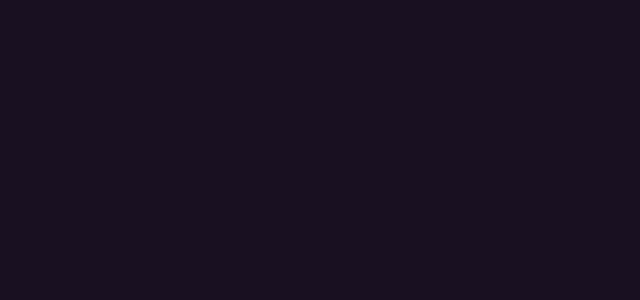
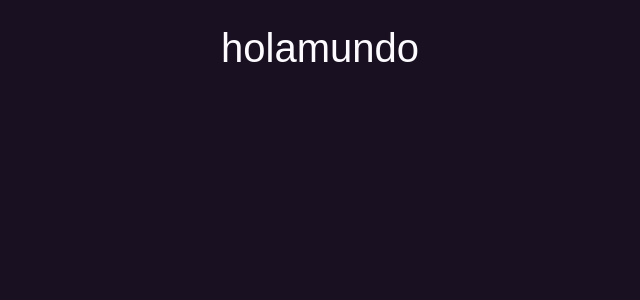
Before and after one commit to LuzmilaAmaya/ProyectoModulo2, a React (Vite) app: page /detalles in a window 1280 px wide. Before the commit this address had no page. Shown: the top 300 px of the page, without its empty margins (320-960 px from the left). Built offline with nearby package versions, Linux system fonts and the light colour scheme.

Commit message:
se linkio y agrego css

```diff
--- a/src/components/detalles/Detalles.jsx
+++ b/src/components/detalles/Detalles.jsx
@@ -0,0 +1,13 @@
+import React, { useState } from "react";
+import "../../css/detalles.css"
+import { useNavigate } from "react-router-dom";
+import "../../js/id"
+
+export default function detalles() {
+   const navigate = useNavigate();
+   const [Detalles, setDetalles] = useState("");
+   const [seleccionados, setSeleccionados] = useState([]);
+  return (
+    <h1>holamundo</h1>
+  )
+}
--- /dev/null
+++ b/src/css/detalles.css
@@ -0,0 +1,6 @@
+*{
+  margin: 0;
+  padding: 0;
+  box-sizing: border-box;
+
+}
--- a/src/routes/AppRoutes.jsx
+++ b/src/routes/AppRoutes.jsx
@@ -3,7 +3,7 @@ import Header from "../components/Header";
 import Busqueda from "../components/Busqueda";
 import ArtistasPopulares from "../components/ArtistasPopulares";
 import TodosLosArtistas from "../components/TodosLosArtistas";
-
+import Detalles from "../components/detalles/detalles";
 export default function App() {
   return (
     <BrowserRouter>
@@ -20,6 +20,8 @@ export default function App() {
             }
           />
           <Route path="/artistas" element={<TodosLosArtistas />} />
+          <Route path="/detalles" element={<Detalles />} />
+
         </Routes>
       </div>
     </BrowserRouter>
```
